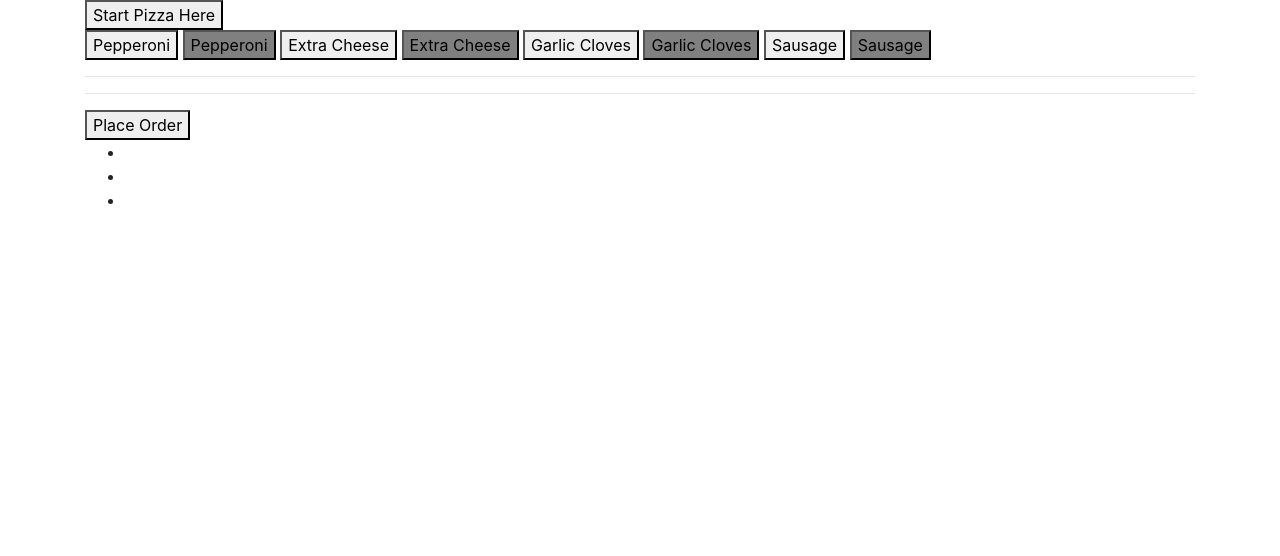
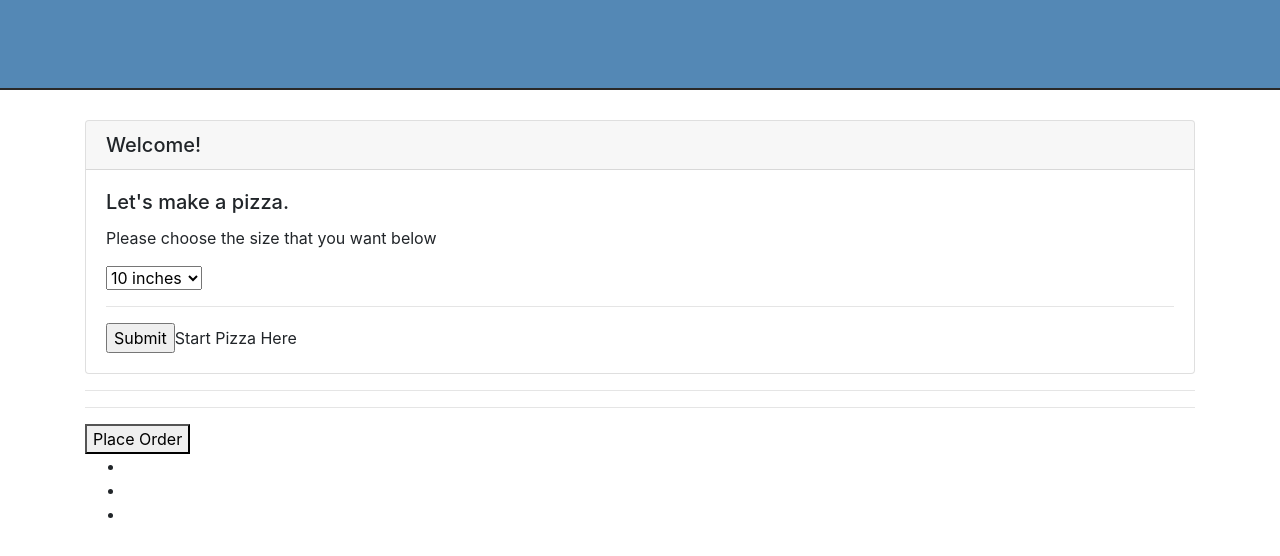
Before and after one commit to jIrwinCline/friday-wk4, a plain HTML site: page index.html in a window 1280 px wide. Drawn offline with Linux system fonts and the light colour scheme.

Commit message:
add dropdown menu for entering size

```diff
--- a/css/styles.css
+++ b/css/styles.css
@@ -1,3 +1,18 @@
 .hiddenTopping {
+  display: none;
   background: grey;
 }
+.toppings {
+  display: none;
+}
+.header {
+  background-color: #5488B5;
+  color: #fff;
+  padding: 20px 10px;
+  margin-bottom: 30px;
+  border-bottom: 2px solid #2a2928;
+  height: 90px
+}
+.header-right {
+   float: right;
+ }
--- a/index.html
+++ b/index.html
@@ -8,17 +8,50 @@
   <title>Ordering Pizza</title>
 </head>
 <body>
+  <div class="header">
+    <div class="header-right">
+      <img src="" alt="">
+    </div>
+  </div>
   <div class="container">
-      <button id="startPizzaBtn" type="button" name="button">Start Pizza Here</button>
+    <div class="card">
+      <h5 class="card-header">Welcome!</h5>
+      <div class="card-body">
+        <h5 class="card-title">Let's make a pizza.</h5>
+        <p class="card-text">Please choose the size that you want below</p>
+        <form class="sizeForm">
+          <select>
+            <option value="10">10 inches</option>
+            <option value="16">16 inches</option>
+            <option value="18">18 inches</option>
+            <option value="22">22 inches</option>
+          </select>
+          <hr>
+          <input id="startPizzaBtn" type="submit" name="button">Start Pizza Here</input>
+        </form>
+        <!-- <div class="btn-group">
+        <button type="button" class="btn btn-danger dropdown-toggle" data-toggle="dropdown" aria-haspopup="true" aria-expanded="false">
+        Action
+      </button>
+      <div class="dropdown-menu">
+      <option class="dropdown-item" href="#">Action</option>
+      <a class="dropdown-item" href="#">Another action</a>
+      <a class="dropdown-item" href="#">Something else here</a>
+      <div class="dropdown-divider"></div>
+      <a class="dropdown-item" href="#">Separated link</a>
+    </div> -->
+  </div>
+</div>
 <div class="toppings">
-        <button class='topping' type="button" name="button" value="Pepperoni">Pepperoni</button>
-        <button class='hiddenTopping' type="button" name="button" value="Pepperoni">Pepperoni</button>
-        <button class='topping' type="button" name="button" value="Extra Cheese">Extra Cheese</button>
-        <button class='hiddenTopping' type="button" name="button" value="Extra Cheese">Extra Cheese</button>
-        <button class='topping' type="button" name="button" value="Garlic Cloves">Garlic Cloves</button>
-        <button class='hiddenTopping' type="button" name="button" value="Garlic Cloves">Garlic Cloves</button>
-        <button class='topping' type="button" name="button" value="Sausage">Sausage</button>
-        <button class='hiddenTopping' type="button" name="button" value="Sausage">Sausage</button>
+  <h2>Choose your toppings for 1$ each!</h2>
+  <button class='topping' type="button" name="button" value="pepperoni">Pepperoni</button>
+  <button class='hiddenTopping' id='pepperoni' type="button" name="button" value="pepperoni">Pepperoni</button>
+  <button class='topping' type="button" name="button" value="extra-cheese">Extra Cheese</button>
+  <button class='hiddenTopping' id='extra-cheese' type="button" name="button" value="extra-cheese">Extra Cheese</button>
+  <button class='topping' type="button" name="button" value="garlic-cloves">Garlic Cloves</button>
+  <button class='hiddenTopping' id='garlic-cloves' type="button" name="button" value="garlic-cloves">Garlic Cloves</button>
+  <button class='topping' type="button" name="button" value="sausage">Sausage</button>
+  <button class='hiddenTopping' id='sausage' type="button" name="button" value="sausage">Sausage</button>
 
 
 </div>
--- a/js/scripts.js
+++ b/js/scripts.js
@@ -34,6 +34,9 @@ function startPizza(size) {
 }
 function addToppingChoice(pizza, topping) {
   pizza.addTopping(topping);
+  $("#" + topping).show();
+
+
 }
 function calculatePrice(pizza) {
   if (pizza.size > 18) {
@@ -57,11 +60,14 @@ function displayPurchase(pizza) {
 //----------------------User Interface Logic-------------------------//
 
 $(document).ready(function(){
-  $('#startPizzaBtn').click(function() {
+  $('.sizeForm').submit(function(event) {
+    event.preventDefault();
     var newPizza = startPizza();
+    $('.toppings').show();
 
     $('.topping').click(function() {
         var topping = $(this).val();
+        $(this).hide();
         addToppingChoice(newPizza, topping);
         console.log(newPizza.toppings);
     });
```
Lines whose indentation alone changed are shown as unchanged.
